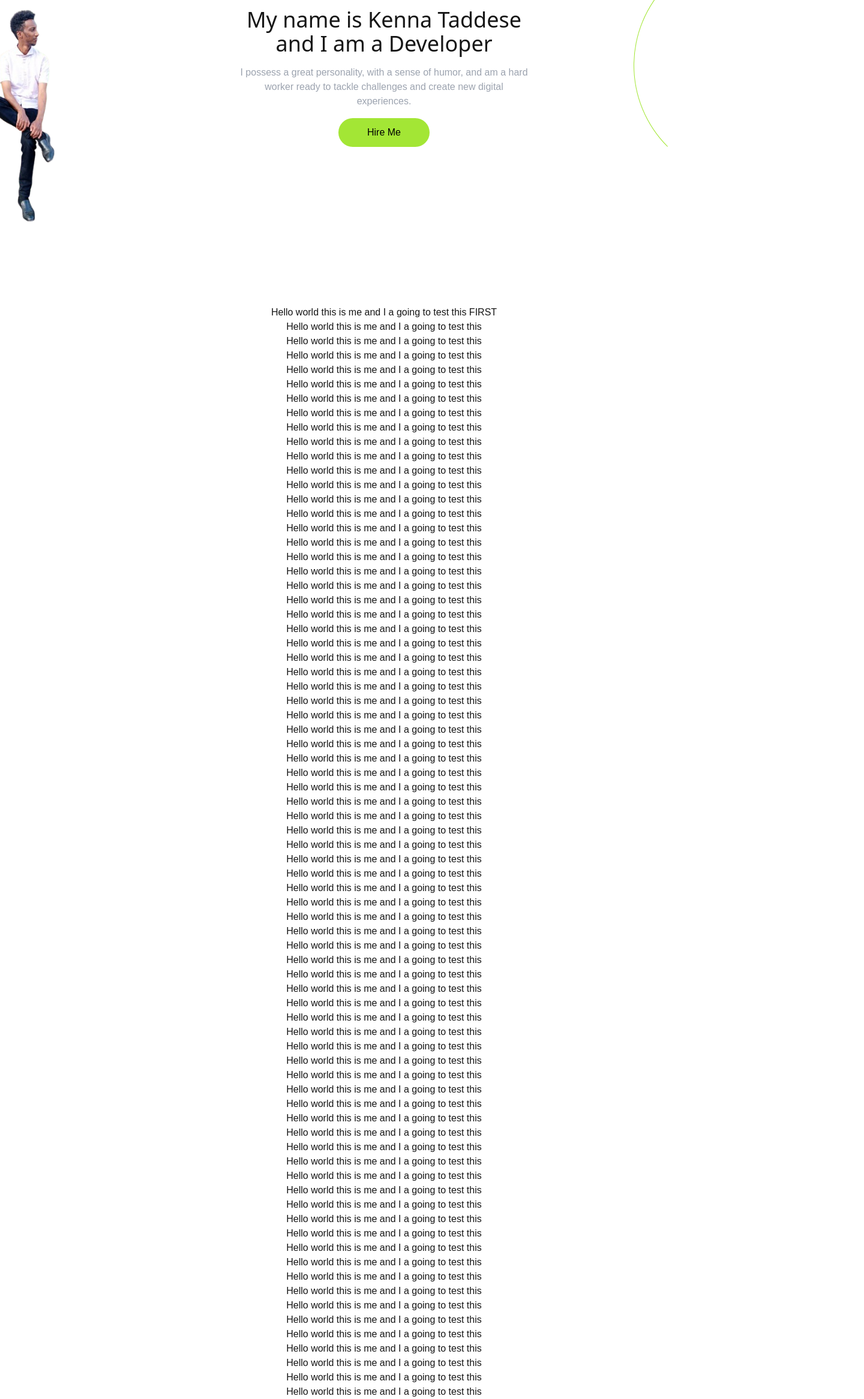
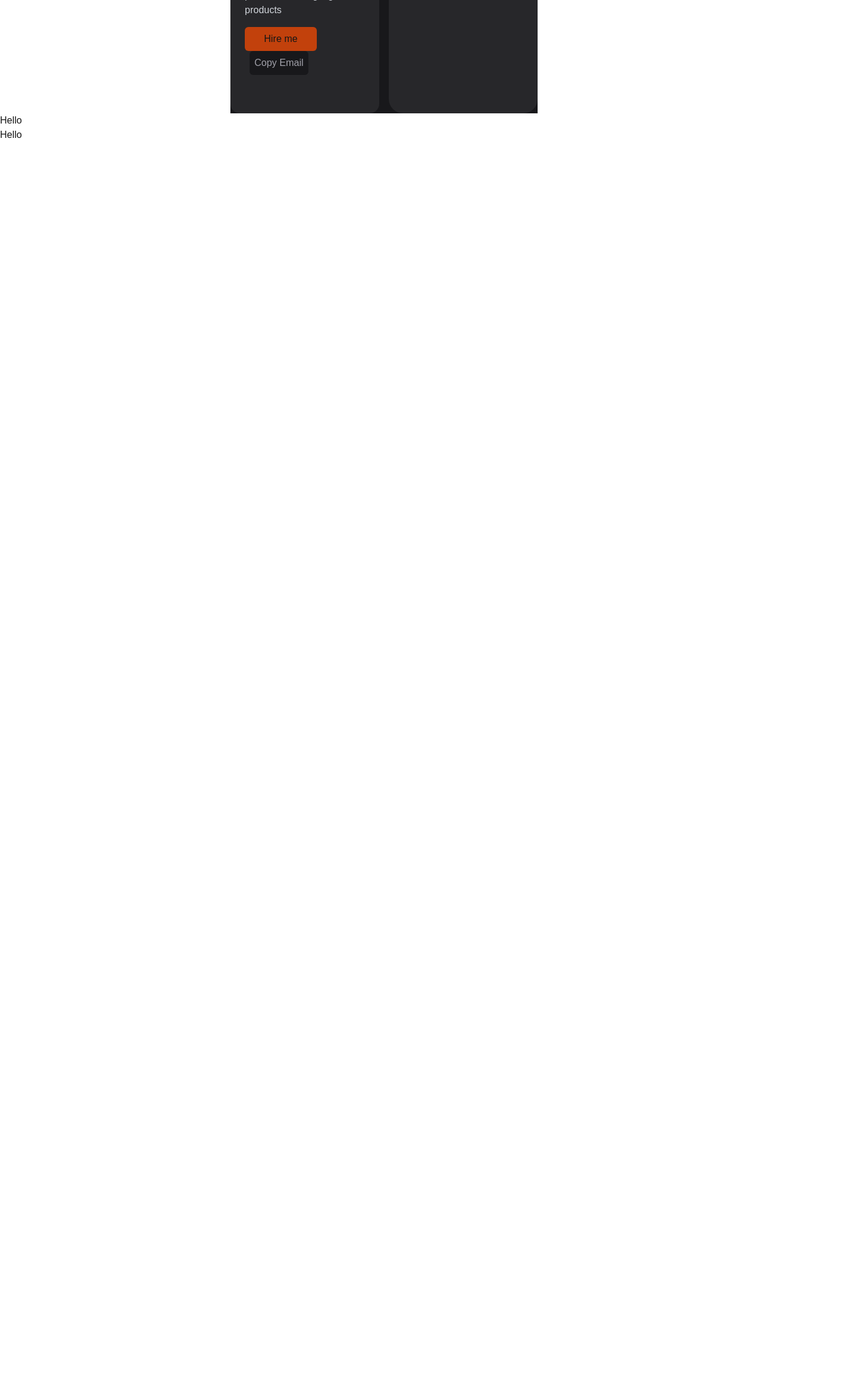
Before and after one commit to kennataddese6/portfolio, a Next.js app: page / in a window 1280 px wide. Shown: the part 405-2738 px from the top of the page at 60% size, 1440 px wide, since content can reach past the window. After the commit the page ends 800 px from the top, so only its background shows below. Built offline with nearby package versions, Linux system fonts and the light colour scheme.

Commit message:
add hero section

```diff
--- a/app/page.tsx
+++ b/app/page.tsx
@@ -1,264 +1,33 @@
 import Navbar from "./ui/navbar";
 import Image from "next/image";
 import me from "@/app/me.png";
+
 export default function Home() {
   return (
     <>
       <Navbar />
-      <div className="flex h-screen">
-        <div className="lg:w-1/4 flex items-center">
-          <div className=" h-96 w-96 border border-l-lime-400 border-t-lime-400 rounded-full border-transparent -m-40">
-            <Image src={me} width={500} height={500} alt="my image" />
-          </div>
+      <section className="bg-zinc-900 grid grid-cols-2 gap-4 lg:mx-96 mt-6">
+        <div className="bg-zinc-800 px-6 py-16 rounded-2xl">
+          <h1 className="text-4xl font-sans my-4 font-bold">
+            My name is Kenna
+          </h1>
+          <p className="my-4 text-gray-300">
+            I create innovative experiences and bring ideas to life with great{" "}
+            <br />
+            precision to bring high end products
+          </p>
+          <button className="bg-orange-700 py-2 px-8 rounded-md">
+            Hire me
+          </button>
+          <button className="bg-zinc-900 mx-2 py-2 px-2 rounded-md text-zinc-400">
+            Copy Email
+          </button>
         </div>
-        <div className="lg:w-2/4 flex items-center justify-center">
-          <div className="w-3/4">
-            <p className="text-center my-4">Hi there👋</p>
-            <h1 className="text-center text-4xl my-4 font-sans">
-              My name is Kenna Taddese and I am a Developer
-            </h1>
-            <p className="text-center my-4 text-gray-400">
-              I possess a great personality, with a sense of humor, and am a
-              hard worker ready to tackle challenges and create new digital
-              experiences.
-            </p>
-            <button className="block mx-auto my-4 bg-lime-400 px-12 py-3 text-black rounded-3xl cursor-pointer">
-              Hire Me
-            </button>
-          </div>
-        </div>
-        <div className="lg:w-1/4 flex items-center justify-end">
-          <div className=" h-96 w-96 border border-l-lime-400 border-t-lime-400 rounded-full border-transparent -m-40"></div>
-        </div>
-      </div>
-      <h1 className="text-center">
-        Hello world this is me and I a going to test this FIRST
-      </h1>
-      <h1 className="text-center">
-        Hello world this is me and I a going to test this
-      </h1>
-      <h1 className="text-center">
-        Hello world this is me and I a going to test this
-      </h1>
-      <h1 className="text-center">
-        Hello world this is me and I a going to test this
-      </h1>
-      <h1 className="text-center">
-        Hello world this is me and I a going to test this
-      </h1>
-      <h1 className="text-center">
-        Hello world this is me and I a going to test this
-      </h1>
-      <h1 className="text-center">
-        Hello world this is me and I a going to test this
-      </h1>
-      <h1 className="text-center">
-        Hello world this is me and I a going to test this
-      </h1>
-      <h1 className="text-center">
-        Hello world this is me and I a going to test this
-      </h1>
-      <h1 className="text-center">
-        Hello world this is me and I a going to test this
-      </h1>
-      <h1 className="text-center">
-        Hello world this is me and I a going to test this
-      </h1>
-      <h1 className="text-center">
-        Hello world this is me and I a going to test this
-      </h1>
-      <h1 className="text-center">
-        Hello world this is me and I a going to test this
-      </h1>
-      <h1 className="text-center">
-        Hello world this is me and I a going to test this
-      </h1>
-      <h1 className="text-center">
-        Hello world this is me and I a going to test this
-      </h1>
-      <h1 className="text-center">
-        Hello world this is me and I a going to test this
-      </h1>
-      <h1 className="text-center">
-        Hello world this is me and I a going to test this
-      </h1>
-      <h1 className="text-center">
-        Hello world this is me and I a going to test this
-      </h1>
-      <h1 className="text-center">
-        Hello world this is me and I a going to test this
-      </h1>
-      <h1 className="text-center">
-        Hello world this is me and I a going to test this
-      </h1>
-      <h1 className="text-center">
-        Hello world this is me and I a going to test this
-      </h1>
-      <h1 className="text-center">
-        Hello world this is me and I a going to test this
-      </h1>
-      <h1 className="text-center">
-        Hello world this is me and I a going to test this
-      </h1>
-      <h1 className="text-center">
-        Hello world this is me and I a going to test this
-      </h1>
-      <h1 className="text-center">
-        Hello world this is me and I a going to test this
-      </h1>
-      <h1 className="text-center">
-        Hello world this is me and I a going to test this
-      </h1>
-      <h1 className="text-center">
-        Hello world this is me and I a going to test this
-      </h1>
-      <h1 className="text-center">
-        Hello world this is me and I a going to test this
-      </h1>
-      <h1 className="text-center">
-        Hello world this is me and I a going to test this
-      </h1>
-      <h1 className="text-center">
-        Hello world this is me and I a going to test this
-      </h1>
-      <h1 className="text-center">
-        Hello world this is me and I a going to test this
-      </h1>
-      <h1 className="text-center">
-        Hello world this is me and I a going to test this
-      </h1>
-      <h1 className="text-center">
-        Hello world this is me and I a going to test this
-      </h1>
-      <h1 className="text-center">
-        Hello world this is me and I a going to test this
-      </h1>
-      <h1 className="text-center">
-        Hello world this is me and I a going to test this
-      </h1>
-      <h1 className="text-center">
-        Hello world this is me and I a going to test this
-      </h1>
-      <h1 className="text-center">
-        Hello world this is me and I a going to test this
-      </h1>
-      <h1 className="text-center">
-        Hello world this is me and I a going to test this
-      </h1>
-      <h1 className="text-center">
-        Hello world this is me and I a going to test this
-      </h1>
-      <h1 className="text-center">
-        Hello world this is me and I a going to test this
-      </h1>
-      <h1 className="text-center">
-        Hello world this is me and I a going to test this
-      </h1>
-      <h1 className="text-center">
-        Hello world this is me and I a going to test this
-      </h1>
-      <h1 className="text-center">
-        Hello world this is me and I a going to test this
-      </h1>
-      <h1 className="text-center">
-        Hello world this is me and I a going to test this
-      </h1>
-      <h1 className="text-center">
-        Hello world this is me and I a going to test this
-      </h1>
-      <h1 className="text-center">
-        Hello world this is me and I a going to test this
-      </h1>
-      <h1 className="text-center">
-        Hello world this is me and I a going to test this
-      </h1>
-      <h1 className="text-center">
-        Hello world this is me and I a going to test this
-      </h1>
-      <h1 className="text-center">
-        Hello world this is me and I a going to test this
-      </h1>
-      <h1 className="text-center">
-        Hello world this is me and I a going to test this
-      </h1>
-      <h1 className="text-center">
-        Hello world this is me and I a going to test this
-      </h1>
-      <h1 className="text-center">
-        Hello world this is me and I a going to test this
-      </h1>
-      <h1 className="text-center">
-        Hello world this is me and I a going to test this
-      </h1>
-      <h1 className="text-center">
-        Hello world this is me and I a going to test this
-      </h1>
-      <h1 className="text-center">
-        Hello world this is me and I a going to test this
-      </h1>
-      <h1 className="text-center">
-        Hello world this is me and I a going to test this
-      </h1>
-      <h1 className="text-center">
-        Hello world this is me and I a going to test this
-      </h1>
-      <h1 className="text-center">
-        Hello world this is me and I a going to test this
-      </h1>
-      <h1 className="text-center">
-        Hello world this is me and I a going to test this
-      </h1>
-      <h1 className="text-center">
-        Hello world this is me and I a going to test this
-      </h1>
-      <h1 className="text-center">
-        Hello world this is me and I a going to test this
-      </h1>
-      <h1 className="text-center">
-        Hello world this is me and I a going to test this
-      </h1>
-      <h1 className="text-center">
-        Hello world this is me and I a going to test this
-      </h1>
-      <h1 className="text-center">
-        Hello world this is me and I a going to test this
-      </h1>
-      <h1 className="text-center">
-        Hello world this is me and I a going to test this
-      </h1>
-      <h1 className="text-center">
-        Hello world this is me and I a going to test this
-      </h1>
-      <h1 className="text-center">
-        Hello world this is me and I a going to test this
-      </h1>
-      <h1 className="text-center">
-        Hello world this is me and I a going to test this
-      </h1>
-      <h1 className="text-center">
-        Hello world this is me and I a going to test this
-      </h1>
-      <h1 className="text-center">
-        Hello world this is me and I a going to test this
-      </h1>
-      <h1 className="text-center">
-        Hello world this is me and I a going to test this
-      </h1>
-      <h1 className="text-center">
-        Hello world this is me and I a going to test this
-      </h1>
-      <h1 className="text-center">
-        Hello world this is me and I a going to test this
-      </h1>
-      <h1 className="text-center">
-        Hello world this is me and I a going to test this
-      </h1>
-      <h1 className="text-center">
-        Hello world this is me and I a going to test this
-      </h1>
-      <h1 className="text-center">
-        Hello world this is me and I a going to test this
-      </h1>
+        <div className="bg-zinc-800 px-6 py-8 rounded-3xl"></div>
+      </section>
+
+      <section>Hello</section>
+      <section>Hello</section>
     </>
   );
 }
```
